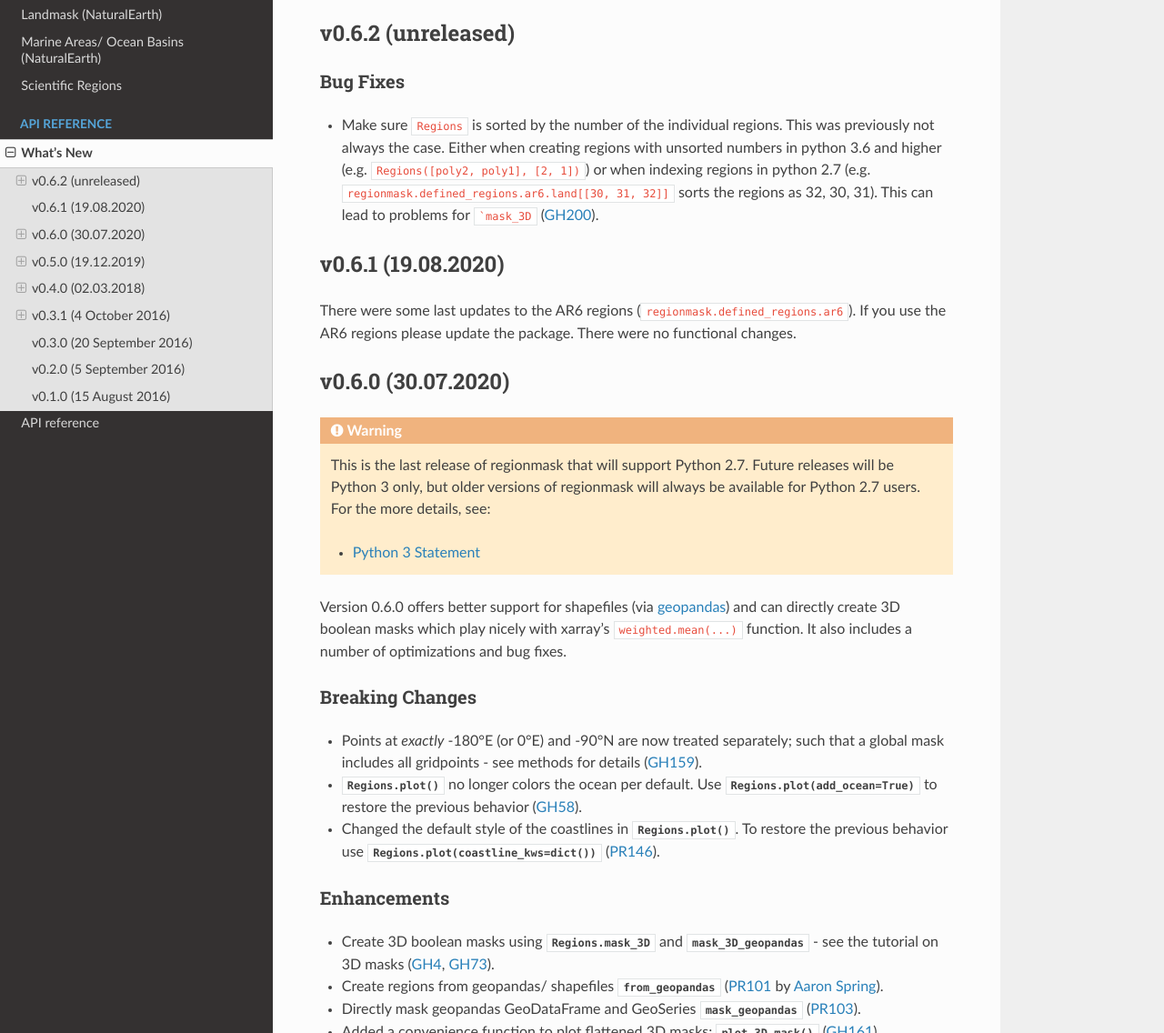
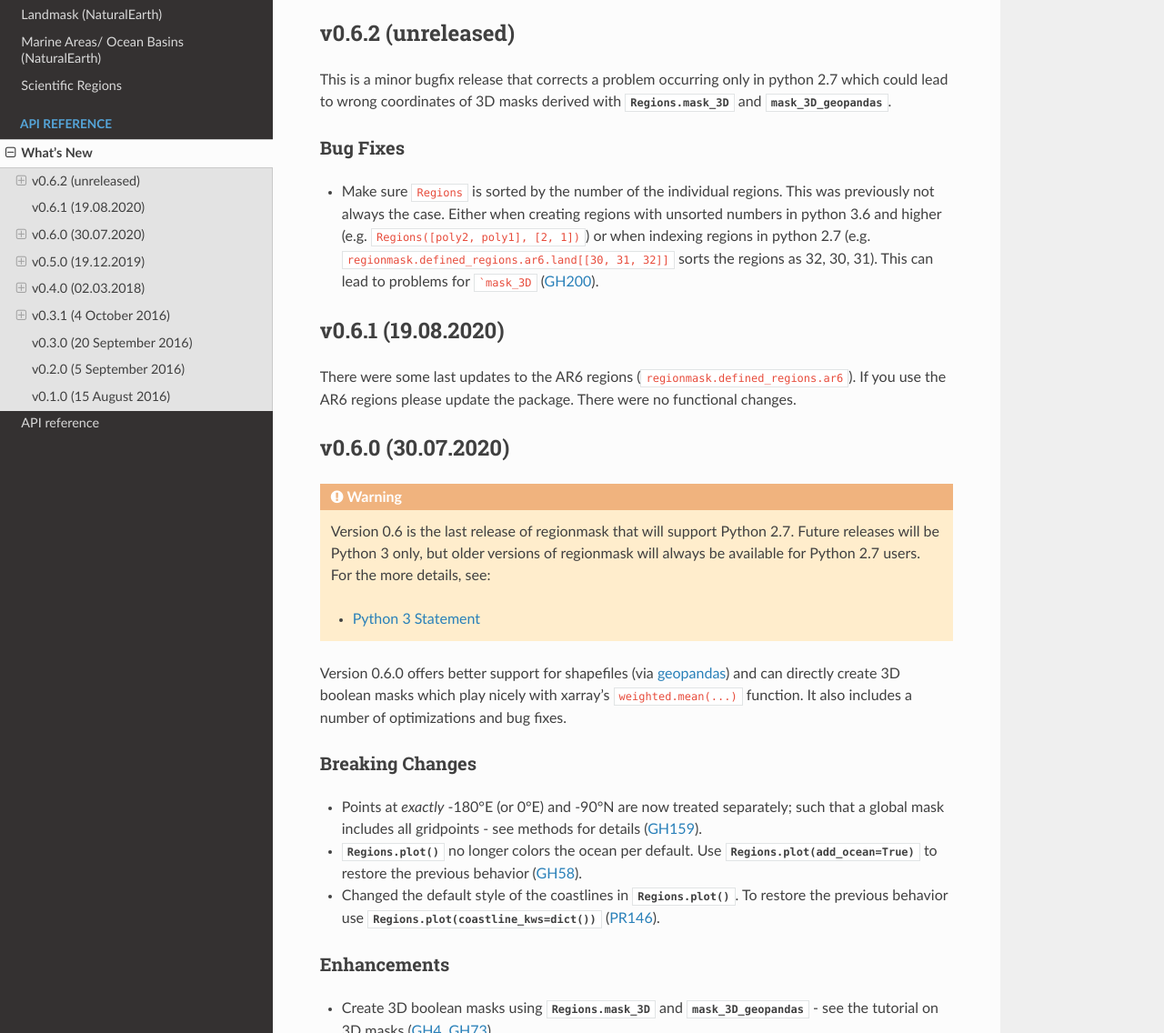
Before and after one commit to regionmask/regionmask, a Sphinx documentation site: the page built from docs/whats_new.rst, in a window 1280 px wide and 1400 px high, cut to the strip 264-1400 px from the top of the window. Shown: the whole strip at 91% size. Built offline with Sphinx 7.4.7 and the Read the Docs theme 2.0.0, drawn with Linux system fonts in a browser that asks for light colours; pages that are not in the unit, such as notebooks, are missing from menus.

Commit message:
add release notes for 0.6.2

```diff
--- a/docs/whats_new.rst
+++ b/docs/whats_new.rst
@@ -12,6 +12,10 @@
 
 v0.6.2 (unreleased)
 -------------------
+
+This is a minor bugfix release that corrects a problem occurring only in python 2.7 which
+could lead to wrong coordinates of 3D masks derived with :py:attr:`Regions.mask_3D` and
+:py:attr:`mask_3D_geopandas`.
 
 Bug Fixes
 ~~~~~~~~~
@@ -33,9 +37,9 @@
 
 .. warning::
 
-  This is the last release of regionmask that will support Python 2.7. Future releases
-  will be Python 3 only, but older versions of regionmask will always be available
-  for Python 2.7 users. For the more details, see:
+  Version 0.6 is the last release of regionmask that will support Python 2.7. Future
+  releases will be Python 3 only, but older versions of regionmask will always be
+  available for Python 2.7 users. For the more details, see:
 
   - `Python 3 Statement <http://www.python3statement.org/>`__
 
```
